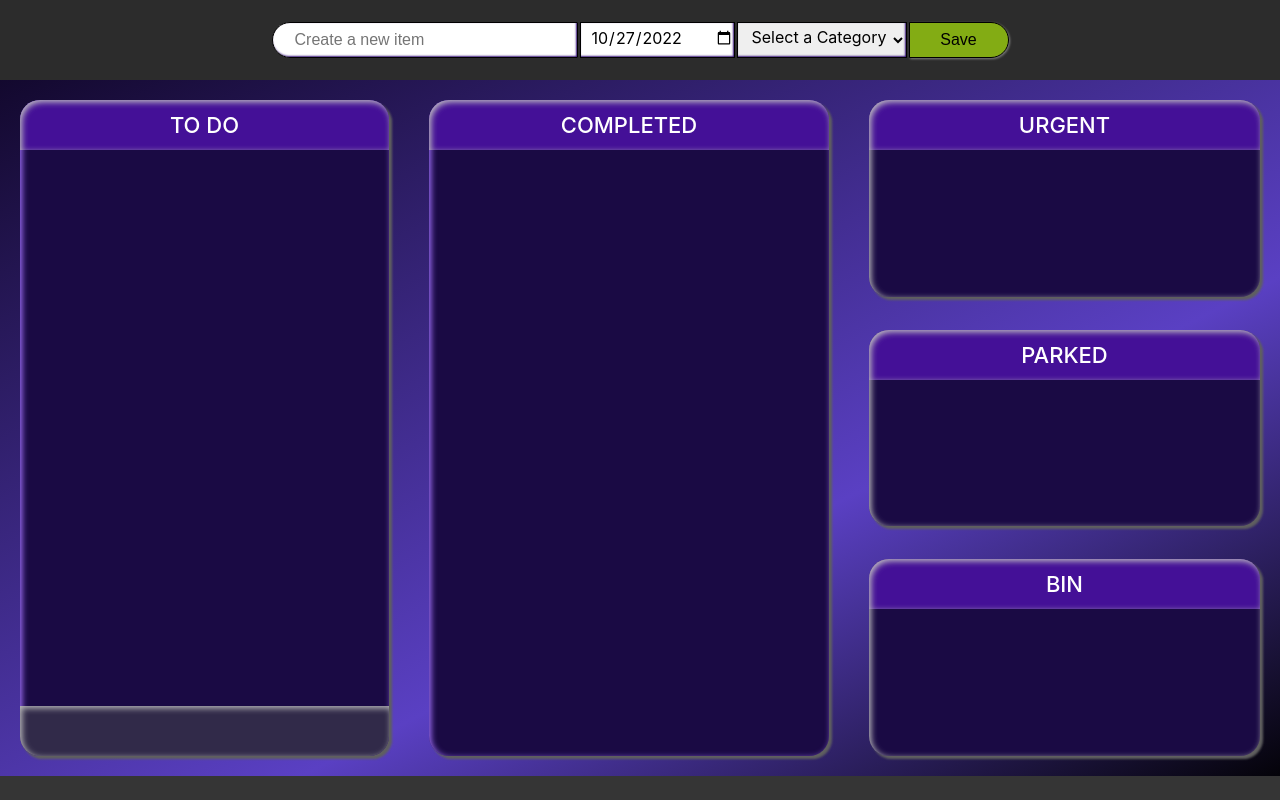
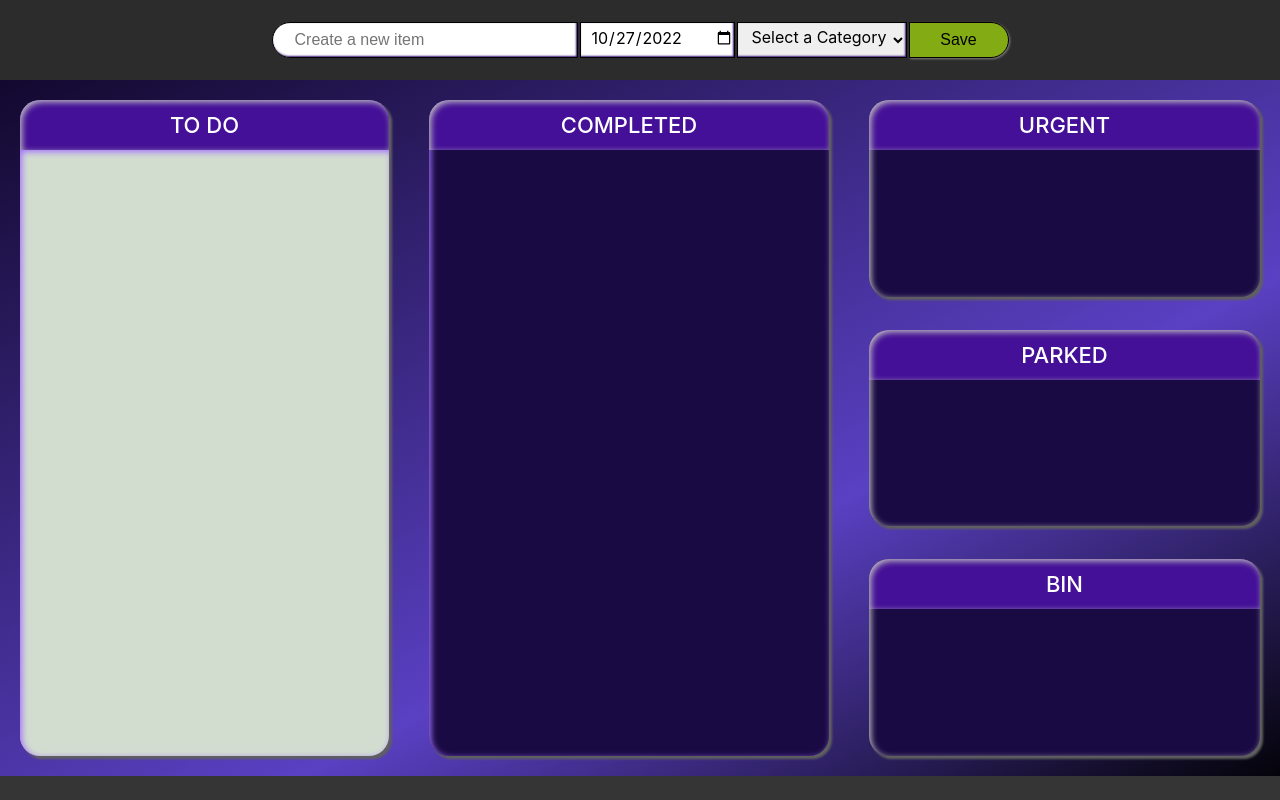
Before and after one commit to ijwilliamson/ToDo-Manager, a React (Create React App) app: page / in a window 1280 px wide. Built offline with nearby package versions, Linux system fonts and the light colour scheme.

Commit message:
The toDo content has been moved to a component

```diff
--- a/src/App.css
+++ b/src/App.css
@@ -74,12 +74,15 @@ toDo-Col toDo-content, toDo-Day toDo-Content{
   flex-grow: 1;
   display:flex;
   flex-direction: column;
-
+  border-radius: 0 0 20px 20px;
 }
 
 .contentSelected{
-  background-color: rgb(95, 82, 139);
-
+  background-color: rgb(210, 221, 208);
+  flex-grow: 1;
+  display:flex;
+  flex-direction: column;
+  box-shadow: inset 2px 2px 6px rgb(162, 113, 253);
 }
 
 toDo-DayGroup{
--- a/src/App.js
+++ b/src/App.js
@@ -182,44 +182,53 @@ function App() {
     <to-Do>
       <toDo-header><ToDoCreator callback={createToDo} onFocus={onBinFocus}/></toDo-header>
       <toDo-main>
+
         <toDo-Col>
           <header>To Do</header>
-          <toDo-content binId={0} tabIndex={0} onKeyDown={keyPress} onFocus={onBinFocus}>
+           <ToDoContent binId={0} read={readToDo}
+                        keydown={keyPress} focus={onBinFocus}
+                        selected={(currentBin==0)?true : false}/>
+
+
+          {/* <toDo-content binId={0} tabIndex={0} onKeyDown={keyPress} onFocus={onBinFocus}>
             {readToDo(0)}
-          </toDo-content>
-          <footer></footer>
+          </toDo-content>  */}
+
+          {/* <footer></footer> */}
         </toDo-Col>
+
         <toDo-Col>
         <header>Completed</header>
-          <toDo-content binId={1} tabIndex={0} onKeyDown={keyPress} onFocus={onBinFocus}>
-            {readToDo(1)}
-          </toDo-content>
+        <ToDoContent binId={1} read={readToDo}
+                        keydown={keyPress} focus={onBinFocus}
+                        selected={(currentBin==1)?true : false}/>
 
         </toDo-Col>
+
         <toDo-DayGroup>
 
           <toDo-Day>
             <header>URGENT</header>
-            <toDo-content binId={2} tabIndex={0} onKeyDown={keyPress} onFocus={onBinFocus}>
-              {readToDo(2)}
-          </toDo-content>
+            <ToDoContent binId={2} read={readToDo}
+                        keydown={keyPress} focus={onBinFocus}
+                        selected={(currentBin==2)?true : false}/>
           </toDo-Day>
 
           <toDo-Day>
             <header>PARKED</header>
-            <toDo-content binId={3} tabIndex={0} onKeyDown={keyPress} onFocus={onBinFocus}>
-                {readToDo(3)}
-            </toDo-content>
+            <ToDoContent binId={3} read={readToDo}
+                        keydown={keyPress} focus={onBinFocus}
+                        selected={(currentBin==3)?true : false}/>
           </toDo-Day>
 
           <toDo-Day>
             <header>BIN</header>
-            <toDo-content binId={4} tabIndex={0} onKeyDown={keyPress} onFocus={onBinFocus}>
-                {readToDo(4)}
-            </toDo-content>
+            <ToDoContent binId={4} read={readToDo}
+                        keydown={keyPress} focus={onBinFocus}
+                        selected={(currentBin==4)?true : false}/>
           </toDo-Day>
 
-          </toDo-DayGroup>
+        </toDo-DayGroup>
       </toDo-main>
       <toDo-footer></toDo-footer>
 
@@ -228,6 +237,27 @@ function App() {
 }
 
 
+const ToDoContent = (props) => {
 
+  //props
+  //read function
+  //bin Id
+  //selected function
+  //keyPress function
+
+// console.log(props.read(0))
+
+   const JSX = props.read(props.binId);
+  console.log(props.selected)
+  return (
+    <toDo-content binId={props.binId} tabIndex={0}
+                  onKeyDown={props.keydown}
+                  onFocus={props.focus}
+                  class={(props.selected)?"contentSelected":""}>
+    {JSX}
+  </toDo-content>
+  )
+
+}
 
 export default App;
```
